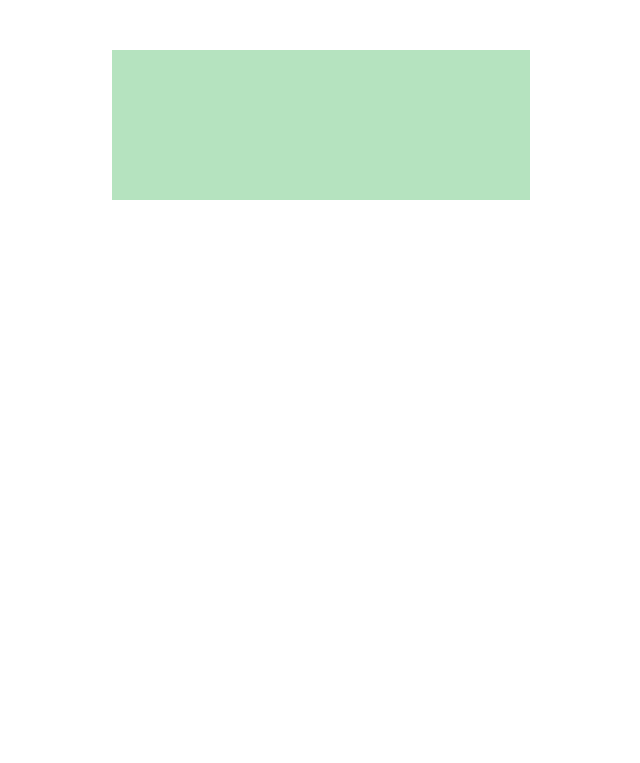
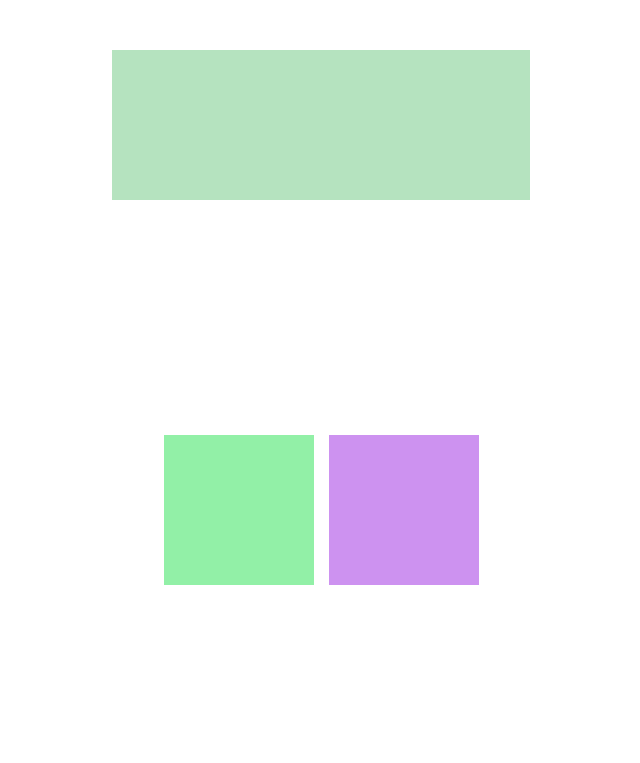
Before and after one commit to juliaefmiranda/progresso-html, a plain HTML site: page pages/atividades.html in a window 1280 px wide. Shown: the whole page, without its empty margins (319-959 px from the left). Drawn offline with Linux system fonts and the light colour scheme.

Commit message:
Resolve atividade 02

```diff
--- a/assets/style/atividades.css
+++ b/assets/style/atividades.css
@@ -8,3 +8,24 @@
     align-items: center;
     margin-top: 50px;
 }
+
+.container {
+    display: flex;
+    justify-content: center;
+    align-items: center;
+    height: 500px;
+    gap: 15px;
+}
+
+.quadrado {
+    width: 150px;
+    height: 150px;
+}
+
+.verde {
+    background-color: #92f0a7;
+}
+
+.roxo {
+    background-color: #cd92f0;
+}
--- a/pages/atividades.html
+++ b/pages/atividades.html
@@ -10,5 +10,13 @@
     <section>
       <div class="flex-container"></div>
     </section>
+
+   <section>
+
+        <div class="container">
+            <div class="quadrado verde"></div>
+            <div class="quadrado roxo"></div>
+        </div>
+    </section>
   </body>
 </html>
```
